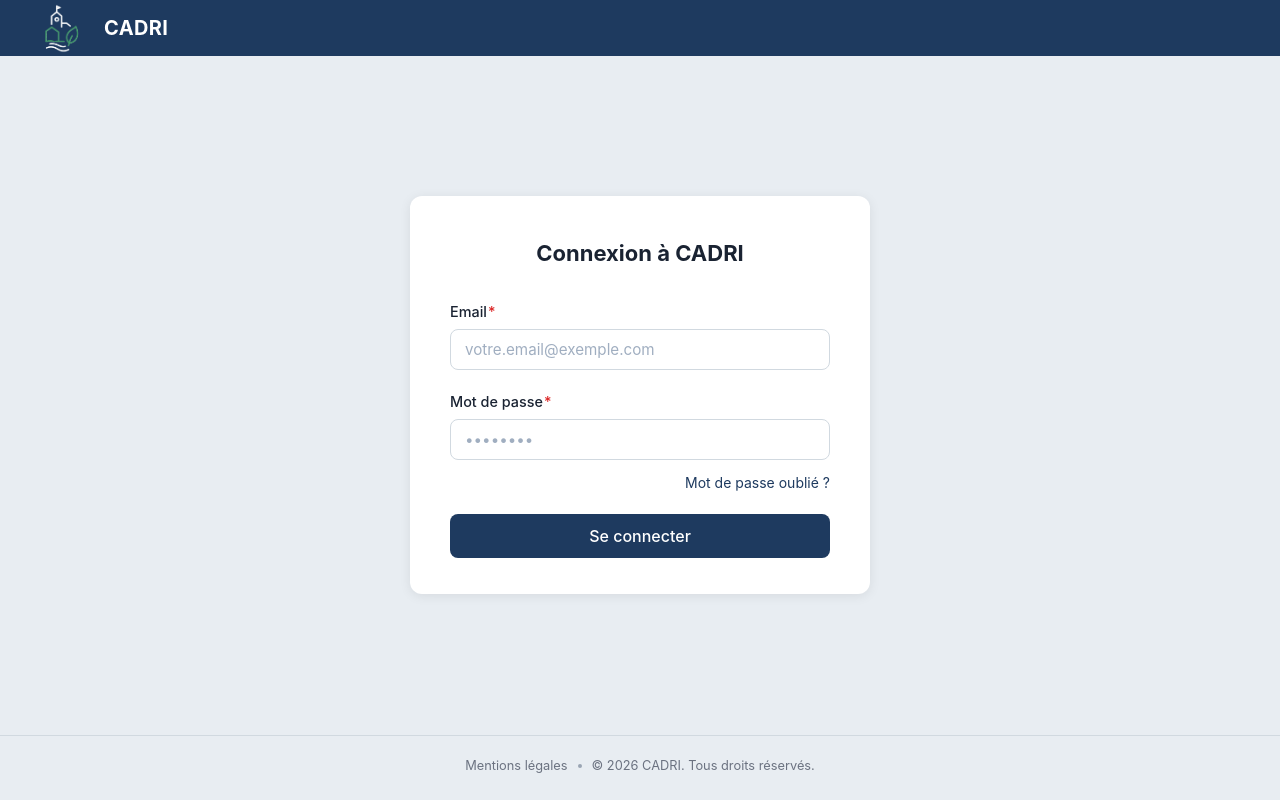
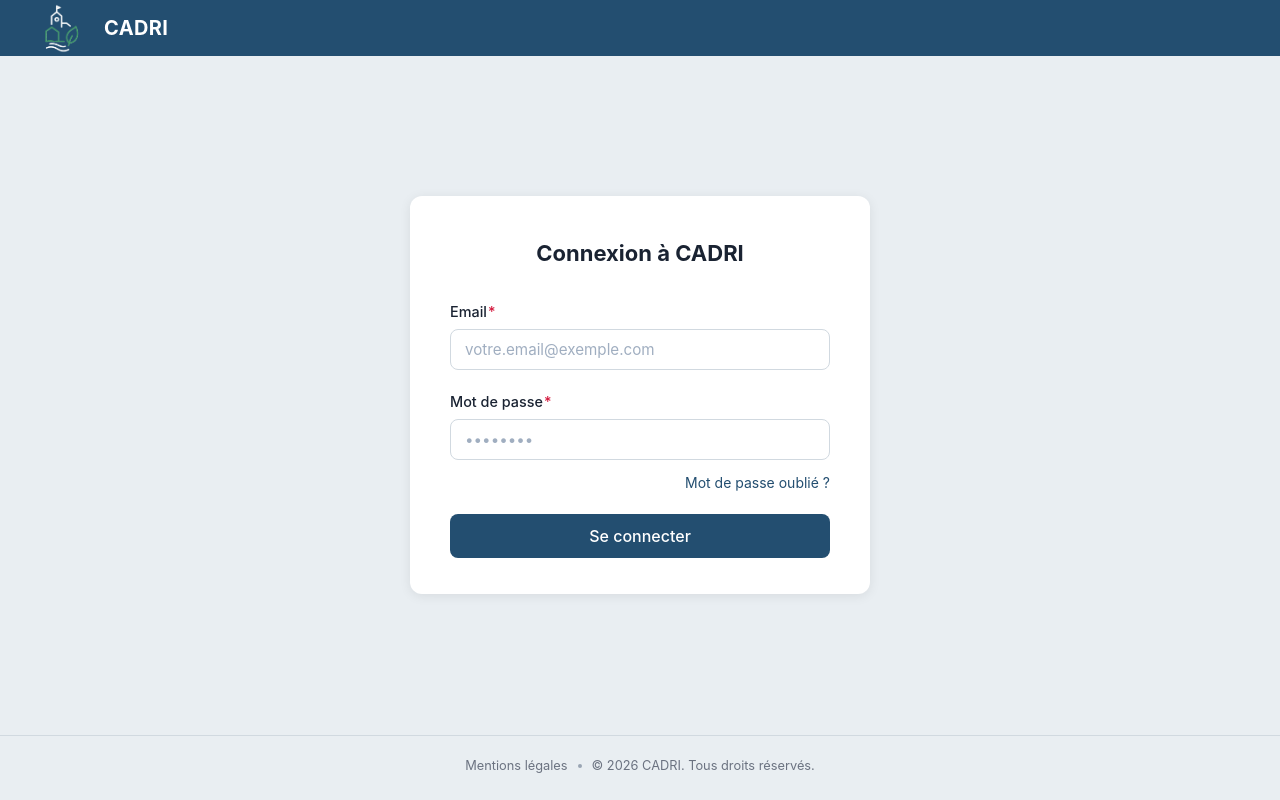
Before and after one commit to Alreix/CADRI, a React (Vite) app in the folder apps/frontend/: page /login in a window 1280 px wide. Built offline with nearby package versions, Linux system fonts and the light colour scheme; no server answers.

Commit message:
fix: correct brand colors to match mockups

```diff
--- a/apps/frontend/src/styles/AuthLayout.css
+++ b/apps/frontend/src/styles/AuthLayout.css
@@ -1,9 +1,9 @@
 :root {
-  --auth-header-bg:   #1e3a5f;
-  --auth-btn-bg:      #1e3a5f;
-  --auth-btn-hover:   #162d4a;
-  --auth-link-color:  #1e3a5f;
-  --auth-required:    #dc2626;
+  --auth-header-bg:   #234e70;
+  --auth-btn-bg:      #234e70;
+  --auth-btn-hover:   #193c57;
+  --auth-link-color:  #234e70;
+  --auth-required:    #d4183d;
   --auth-card-radius: 12px;
 }
 
@@ -12,7 +12,7 @@
   display: flex;
   flex-direction: column;
   min-height: 100vh;
-  background-color: #e8edf2;
+  background-color: #e9eef2;
 }
 
 /* ── Header ── */
@@ -106,7 +106,7 @@
 .auth-input:focus {
   outline: none;
   border-color: var(--auth-link-color);
-  box-shadow: 0 0 0 3px rgba(30, 58, 95, 0.12);
+  box-shadow: 0 0 0 3px rgba(35, 78, 112, 0.12);
 }
 
 /* Input with icon on the right (password info icon) */
@@ -192,7 +192,7 @@
   width: 56px;
   height: 56px;
   border-radius: 50%;
-  background-color: #e8edf2;
+  background-color: #e9eef2;
   display: flex;
   align-items: center;
   justify-content: center;
```
